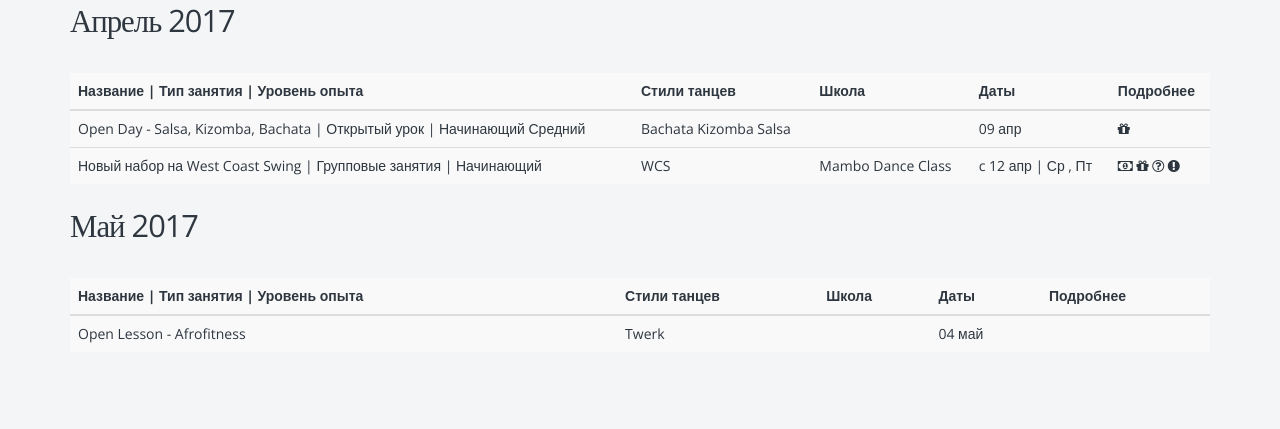
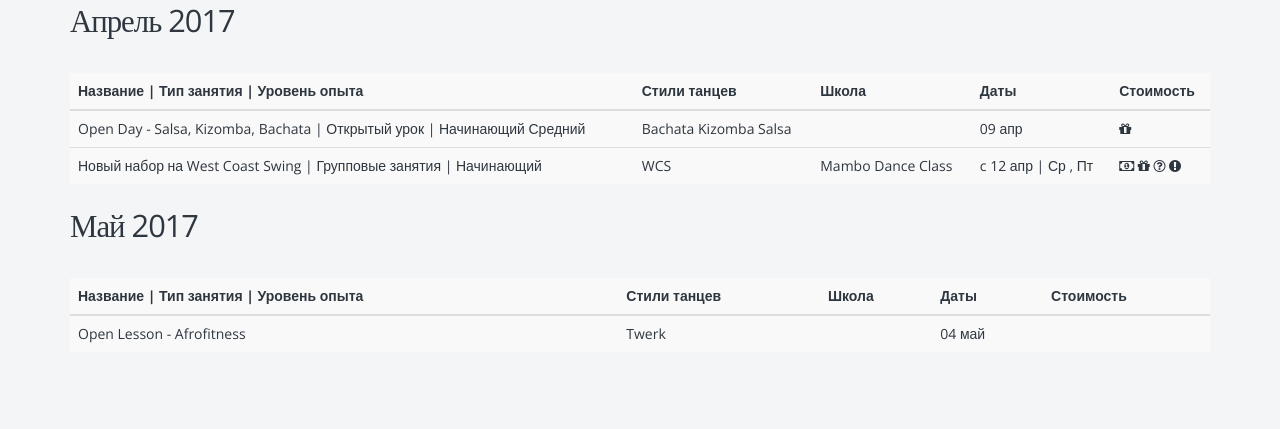
Before and after one commit to PielliaVasyl/dance, a Django app: page /classes/ in a window 1280 px wide. Shown: the part 711-1140 px from the top of the page. Run offline with Django 3.2, Linux system fonts and the light colour scheme; data comes from the database, SQL or seed files in the repository; some libraries are stand-ins or nearby versions.

Commit message:
rename column

```diff
--- a/templates/atropos/classes/classes.html
+++ b/templates/atropos/classes/classes.html
@@ -113,7 +113,7 @@
 							<th>Стили танцев</th>
 							<th class="hidden-sm hidden-xs">Школа</th>
 							<th>Даты</th>
-							<th class="hidden-sm hidden-xs">Подробнее</th>
+							<th class="hidden-sm hidden-xs">Стоимость</th>
 						</tr>
 					</thead>
 
```
